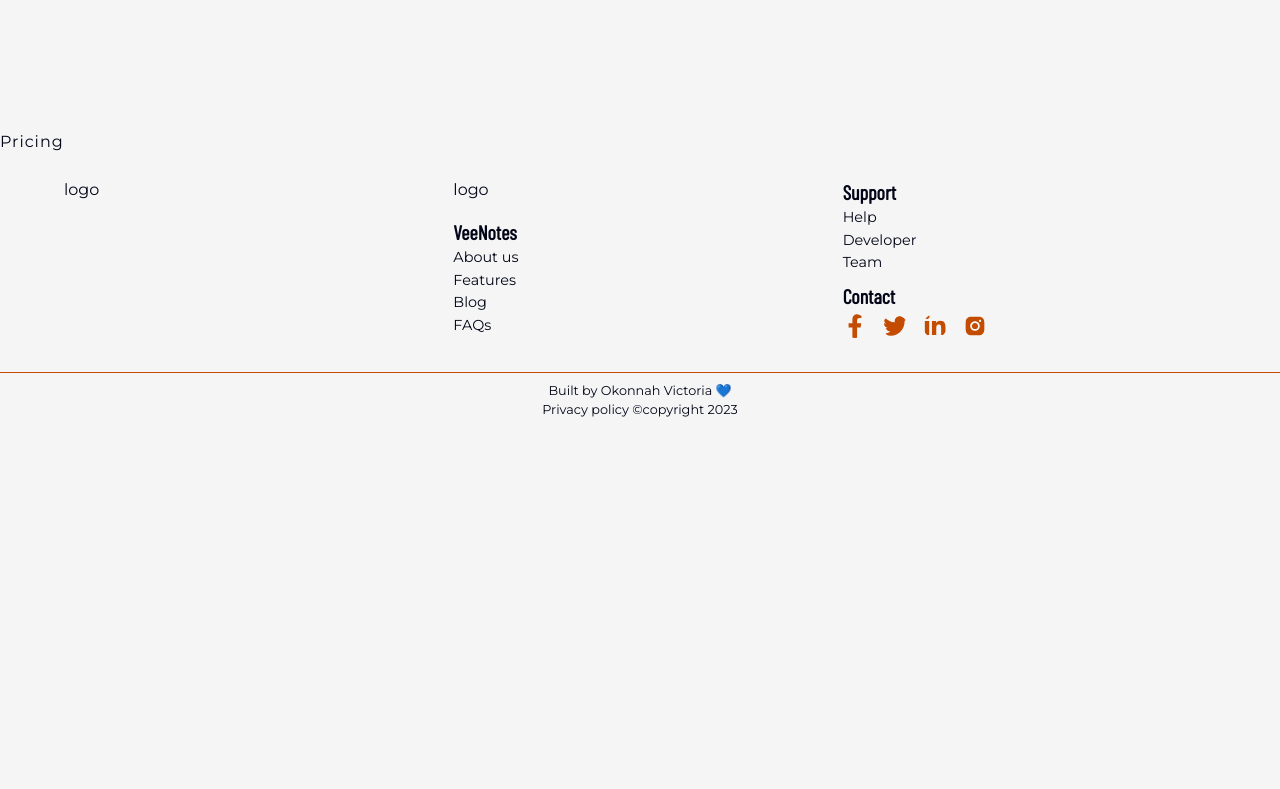
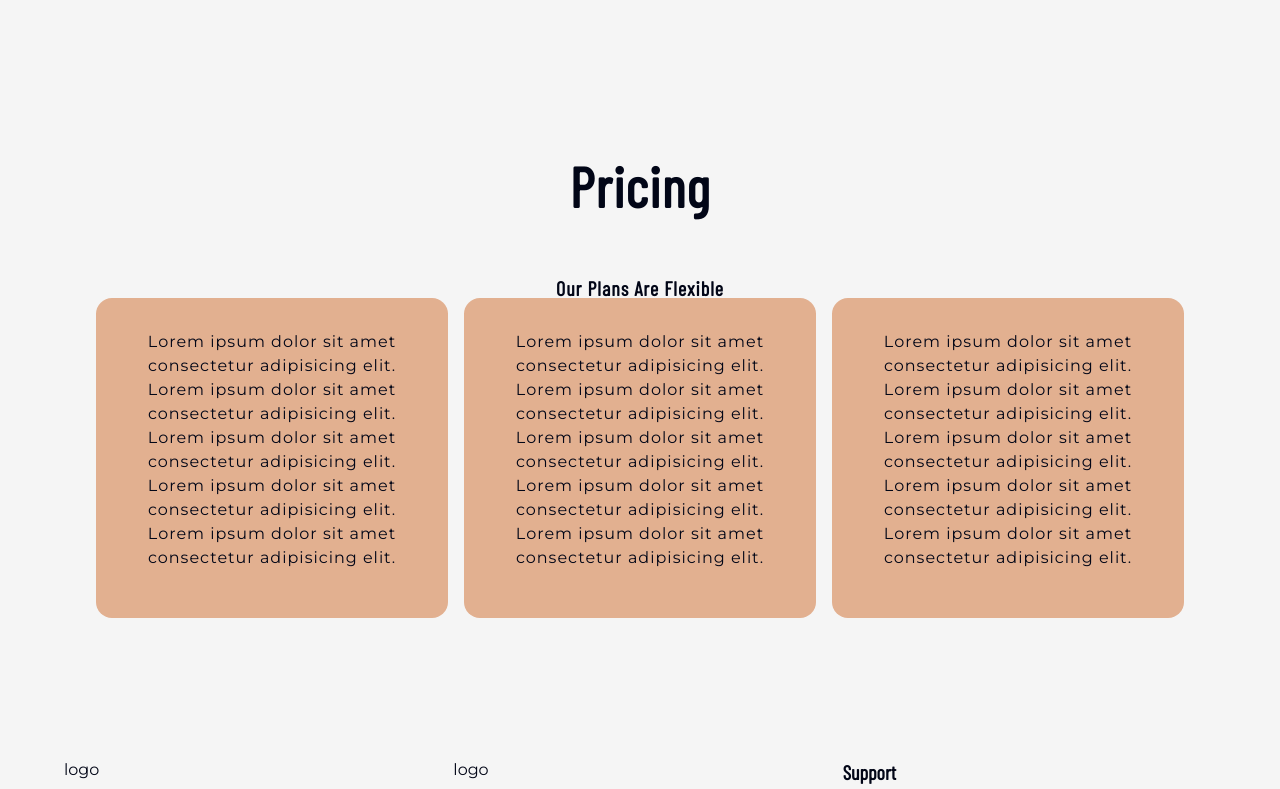
Before and after one commit to Vhickyy/Note-Client, a React (Vite) app: page / in a window 1280 px wide. Shown: the part 1720-2509 px from the top of the page. Before the commit the page ends 2147 px from the top, so only its background shows below. Built offline with nearby package versions, Linux system fonts and the light colour scheme.

Commit message:
pricing secion styling

```diff
--- a/src/components/Home/Details.tsx
+++ b/src/components/Home/Details.tsx
@@ -60,7 +60,7 @@ const Wrapper = styled.section`
 
     }
     .section{
-        padding-top: 3.5rem;
+        padding-top: 4rem;
         display: grid;
         gap: 1.2rem;
         grid-template-columns: repeat(auto-fill, minmax(14.5rem,1fr));
--- a/src/components/Home/Pricing.tsx
+++ b/src/components/Home/Pricing.tsx
@@ -1,8 +1,65 @@
+import styled from "styled-components"
 
 const Pricing = () => {
   return (
-    <div>Pricing</div>
+    <Wrapper>
+      <h2>Pricing</h2>
+      <section>
+        <h5>Our plans are flexible</h5>
+        <div className="price-wrapper">
+          <div className="price-card">
+            <p>Lorem ipsum dolor sit amet consectetur adipisicing elit.</p>
+            <p>Lorem ipsum dolor sit amet consectetur adipisicing elit.</p>
+            <p>Lorem ipsum dolor sit amet consectetur adipisicing elit.</p>
+            <p>Lorem ipsum dolor sit amet consectetur adipisicing elit.</p>
+            <p>Lorem ipsum dolor sit amet consectetur adipisicing elit.</p>
+          </div>
+          <div className="price-card">
+            <p>Lorem ipsum dolor sit amet consectetur adipisicing elit.</p>
+            <p>Lorem ipsum dolor sit amet consectetur adipisicing elit.</p>
+            <p>Lorem ipsum dolor sit amet consectetur adipisicing elit.</p>
+            <p>Lorem ipsum dolor sit amet consectetur adipisicing elit.</p>
+            <p>Lorem ipsum dolor sit amet consectetur adipisicing elit.</p>
+          </div>
+          <div className="price-card">
+            <p>Lorem ipsum dolor sit amet consectetur adipisicing elit.</p>
+            <p>Lorem ipsum dolor sit amet consectetur adipisicing elit.</p>
+            <p>Lorem ipsum dolor sit amet consectetur adipisicing elit.</p>
+            <p>Lorem ipsum dolor sit amet consectetur adipisicing elit.</p>
+            <p>Lorem ipsum dolor sit amet consectetur adipisicing elit.</p>
+          </div>
+        </div>
+      </section>
+    </Wrapper>
   )
 }
 
 export default Pricing
+
+const Wrapper = styled.div`
+  text-align: center;
+  padding-bottom: 7rem;
+  section{
+    padding-top: 4rem;
+    width: min(var(--maxWidth),85%);
+    margin-inline: auto;
+    text-align: center;
+  }
+  .price-wrapper{
+    /* width: 100%; */
+    display: grid;
+    gap: 1rem;
+    /* justify-content: space-between; */
+  }
+  .price-card{
+    background-color: #d6824d99;
+    padding: 2rem 1rem;
+    border-radius: 1rem;
+    height: 20rem;
+  }
+  @media screen and (min-width: 800px) {
+    .price-wrapper{
+      grid-template-columns: 1fr 1fr 1fr;
+    }
+  }
+`
--- a/src/components/Home/Reviews.tsx
+++ b/src/components/Home/Reviews.tsx
@@ -63,15 +63,13 @@ export default Reviews
 const Wrapper = styled.section`
 text-align: center;
 padding-block: 7rem;
-/* background-color: pink; */
-    /* background-color: var(--primaryColor20); */
     .section{
 
         /* background-color: brown; */
     }
     .reviews-section{
         width: min(70%,var(--maxWidth2));
-        margin-top: 3rem;
+        padding-top: 4rem;
         margin-inline: auto;
         display: flex;
         justify-content: center;
```
